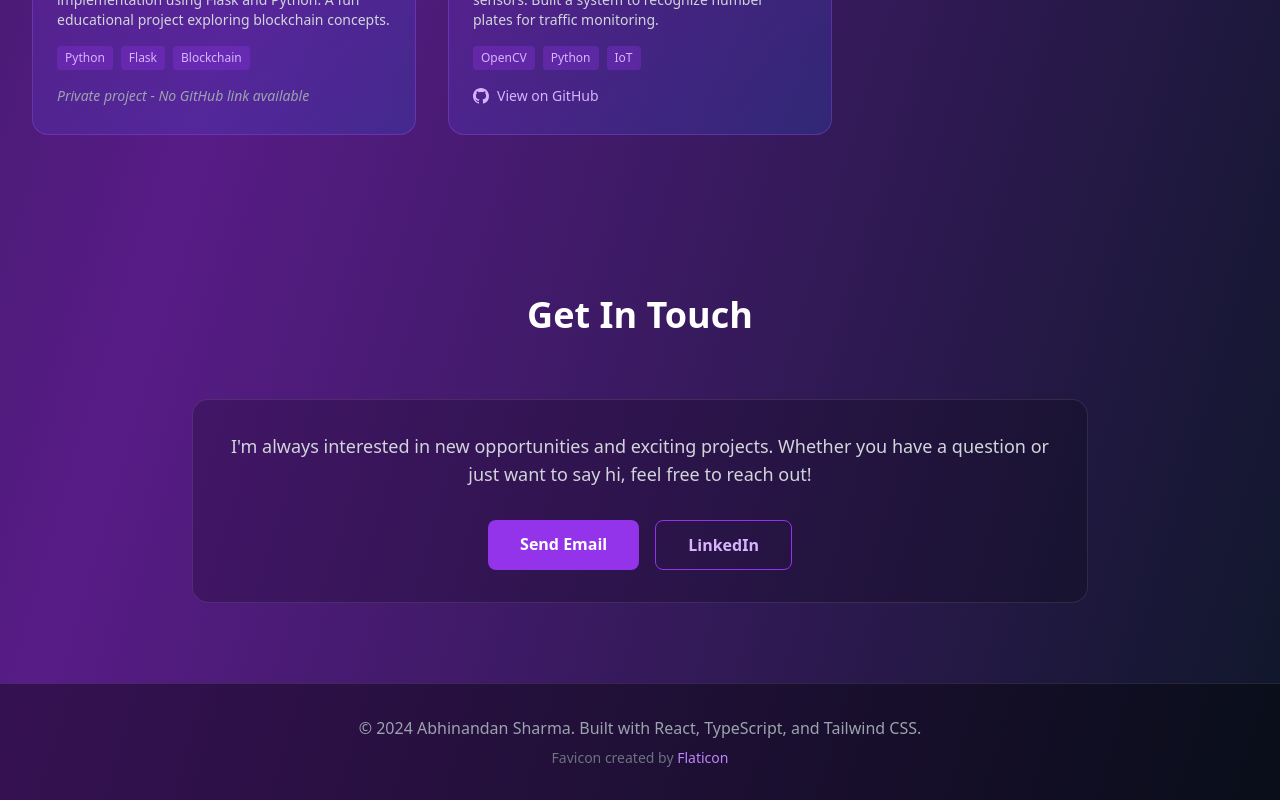
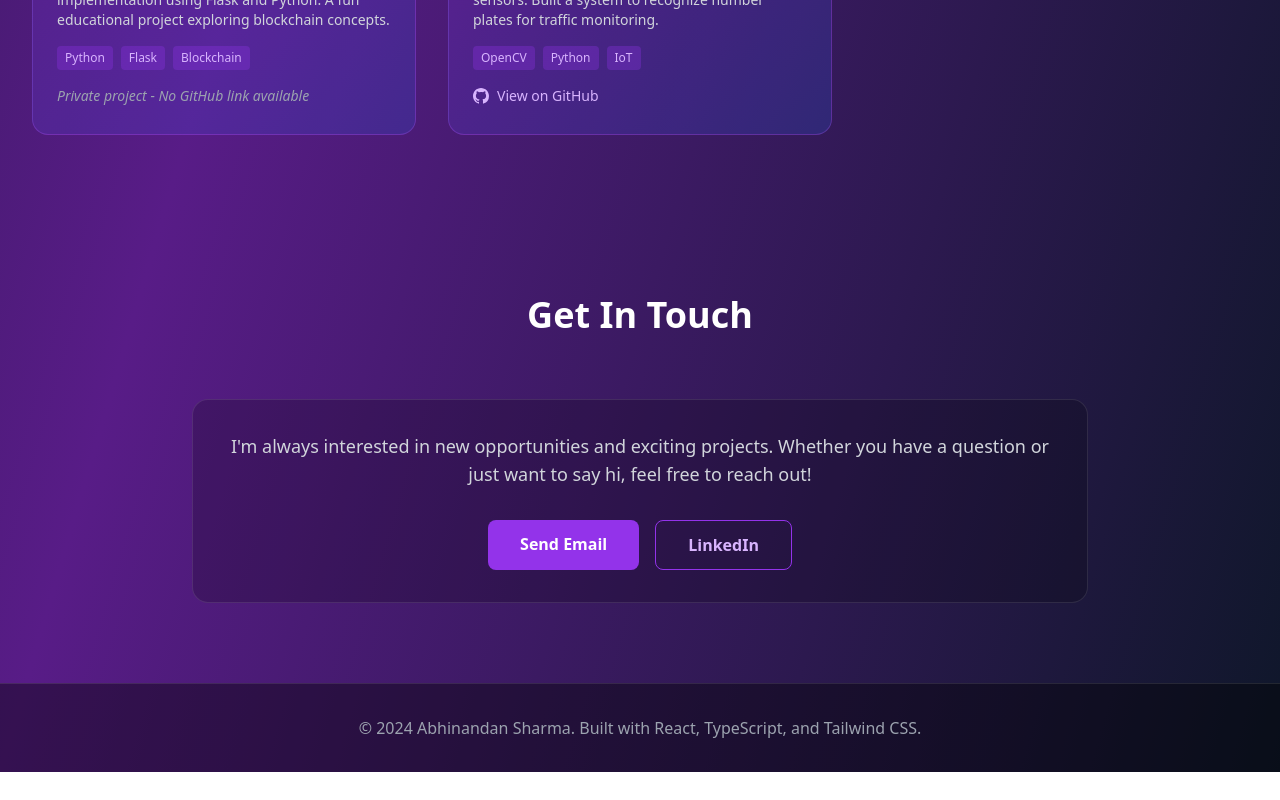
Before and after one commit to abhinandansharma/portfolio, a React (Create React App) app: page / in a window 1280 px wide. Shown: the part 3586-4386 px from the top of the page. After the commit the page ends 4358 px from the top, so only its background shows below. Built offline with nearby package versions, Linux system fonts and the light colour scheme.

Commit message:
Update favicon to PNG format and remove Flaticon attribution

```diff
--- a/public/index.html
+++ b/public/index.html
@@ -2,7 +2,7 @@
 <html lang="en">
   <head>
     <meta charset="utf-8" />
-    <link rel="icon" href="%PUBLIC_URL%/favicon.ico" />
+    <link rel="icon" href="%PUBLIC_URL%/favicon.png" />
     <meta name="viewport" content="width=device-width, initial-scale=1" />
     <meta name="theme-color" content="#000000" />
     <meta
@@ -25,8 +25,6 @@
       Learn how to configure a non-root public URL by running `npm run build`.
     -->
     <title>Abhinandan Sharma - Software Engineer Portfolio</title>
-    <!-- Flaticon Attribution -->
-    <meta name="attribution" content="Favicon created by Flaticon - www.flaticon.com" />
   </head>
   <body>
     <noscript>You need to enable JavaScript to run this app.</noscript>
--- a/src/App.tsx
+++ b/src/App.tsx
@@ -373,9 +373,6 @@ function App() {
           <p className="text-gray-400">
             © 2024 Abhinandan Sharma. Built with React, TypeScript, and Tailwind CSS.
           </p>
-          <p className="text-gray-500 text-sm mt-2">
-            Favicon created by <a href="https://www.flaticon.com" target="_blank" rel="noopener noreferrer" className="text-purple-400 hover:text-purple-300">Flaticon</a>
-          </p>
         </div>
       </footer>
     </div>
```
Also changed, not shown: public/favicon.png (added).
